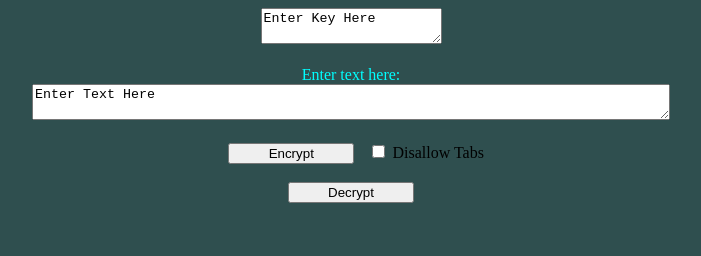
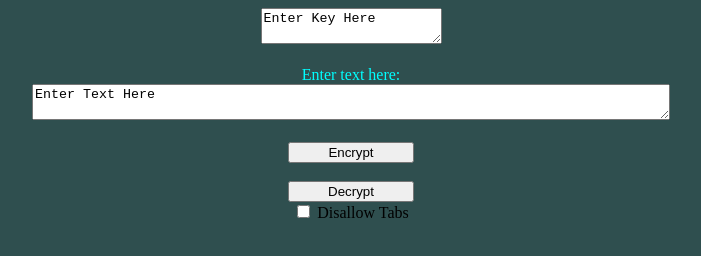
Before and after one commit to colelycett/colelycett.github.io, a plain HTML site: page mostir/index.html in a window 1280 px wide. Shown: the whole page, without its empty margins (289-990 px from the left). Drawn offline with Linux system fonts and the light colour scheme.

Commit message:
Update index.html

```diff
--- a/mostir/index.html
+++ b/mostir/index.html
@@ -12,10 +12,10 @@
   <textarea id="plaintext" style="width: 50%;">Enter Text Here</textarea><br><br>
   <div style="text-align: center;">
     <input style="width: 10%;" type="button" onclick="encipher(1)" value="Encrypt">
-    <input style="position: relative; left: 10px" type="checkbox" id="disallow_tabs">
-    <label style="position: relative; left: 10px" for="disallow_tabs"> Disallow Tabs</label>
     <br><br>
     <input style="width: 10%" type="button" onclick="encipher(-1)" value="Decrypt"><br>
+    <input type="checkbox" id="disallow_tabs">
+    <label for="disallow_tabs"> Disallow Tabs</label>
     <script src="mostir.js"></script>
   </div>
   <pre id="ciphertext"></pre>
```
